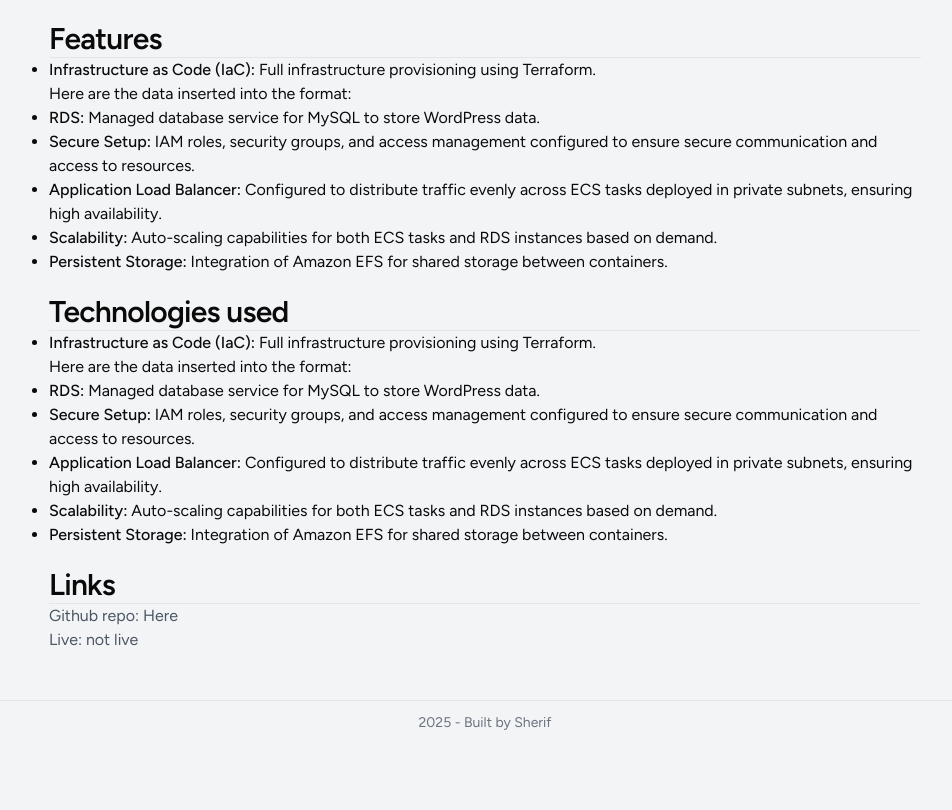
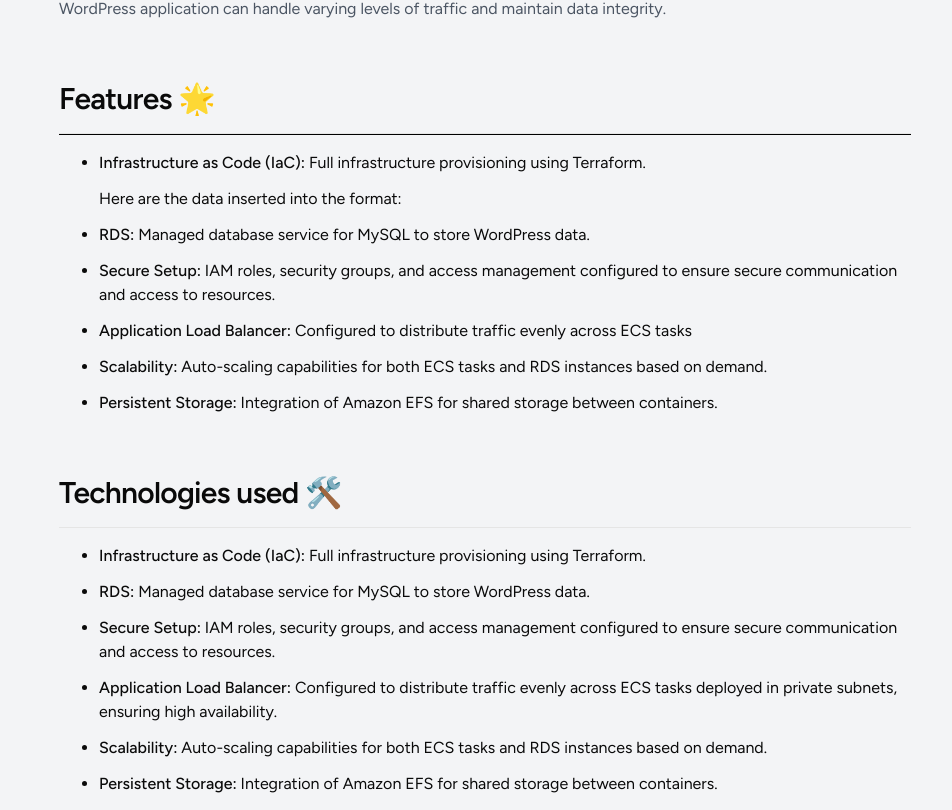
Before and after one commit to Sherifsani/bayt, a Next.js app: page /projects/project1 in a window 1280 px wide. Shown: the part 890-1700 px from the top of the page, without its empty margins (155-1107 px from the left). Before the commit the page ends 1635 px from the top, so only its background shows below. Built offline with nearby package versions, Linux system fonts and the light colour scheme.

Commit message:
improved UI of project page template

```diff
--- a/app/layout.tsx
+++ b/app/layout.tsx
@@ -42,7 +42,7 @@
         className={`${figtree.className} ${barlow_condensed.variable} antialiased overflow-x-hidden w-screen bg-gray-100`}
       >
         <Navbar />
-        <div className="max-w-[920px] mx-auto px-6 ">{children}</div>
+        <div className="max-w-[900px] mx-auto px-6 ">{children}</div>
         <Footer />
       </body>
     </html>
--- a/app/projects/project1/page.tsx
+++ b/app/projects/project1/page.tsx
@@ -2,19 +2,19 @@
 
 const page = () => {
   return (
-    <div>
+    <div className="project-page flex flex-col gap-10 mb-40">
       <div className="head mt-16 grid grid-cols-1 gap-5">
-        <div className="img">
+        <div className="img w-full grid place-items-center overflow-hidden">
           <img
             src="/project-1.png"
             alt=""
-            className="w-full md:w-3/4 mx-auto"
+            className="w-full md:w-4/5 mx-auto"
           />
         </div>
         <h1 className="font-[600] mt-5 text-2xl md:text-3xl tracking-tight lg:text-4xl">
           Scalable Wordpress Deployment
         </h1>
-        <hr className="w-full" />
+        <hr className="w-full h-[1.5px] bg-black" />
 
         <p className="flex flex-col gap-5 text-[15px] md:text-base">
           <span>
@@ -39,17 +39,52 @@
         </p>
       </div>
 
-      <div className="features">
+      <div className="features flex flex-col gap-4">
         <h1 className="font-[600] mt-5 text-xl md:text-2xl tracking-tight lg:text-3xl">
-          Features
+          Features 🌟
         </h1>
-        <hr className="w-full" />
-        <ul className="features-list">
+        <hr className="w-full h-[1.5px] bg-black" />
+        <ul className="features-list flex flex-col gap-3 pl-4 md:pl-10">
           <li className="">
             <span>Infrastructure as Code (IaC):</span> Full infrastructure
             provisioning using Terraform.
           </li>
           Here are the data inserted into the format:
+          <li className="">
+            <span>RDS:</span> Managed database service for MySQL to store
+            WordPress data.
+          </li>
+          <li className="">
+            <span>Secure Setup:</span> IAM roles, security groups, and access
+            management configured to ensure secure communication and access to
+            resources.
+          </li>
+          <li className="">
+            <span>Application Load Balancer:</span> Configured to distribute
+            traffic evenly across ECS tasks
+          </li>
+          <li className="">
+            <span>Scalability:</span> Auto-scaling capabilities for both ECS
+            tasks and RDS instances based on demand.
+          </li>
+          <li className="">
+            <span>Persistent Storage:</span> Integration of Amazon EFS for
+            shared storage between containers.
+          </li>
+        </ul>
+      </div>
+
+      <div className="technologies flex flex-col gap-4">
+        <h2 className="font-[600] mt-5 text-xl md:text-2xl tracking-tight lg:text-3xl">
+          Technologies used 🛠️
+        </h2>
+        <hr className="w-full h-[1.5px] bg-black" />
+
+        <ul className="features-list flex flex-col gap-3 pl-4 md:pl-10">
+          <li className="">
+            <span>Infrastructure as Code (IaC):</span> Full infrastructure
+            provisioning using Terraform.
+          </li>
           <li className="">
             <span>RDS:</span> Managed database service for MySQL to store
             WordPress data.
@@ -75,54 +110,17 @@
         </ul>
       </div>
 
-      <div className="technologies">
+      <div className="links flex flex-col gap-4">
         <h2 className="font-[600] mt-5 text-xl md:text-2xl tracking-tight lg:text-3xl">
-          Technologies used
+          Links 🔗
         </h2>
-        <hr className="w-full" />
-
-        <ul className="features-list">
-          <li className="">
-            <span>Infrastructure as Code (IaC):</span> Full infrastructure
-            provisioning using Terraform.
-          </li>
-          Here are the data inserted into the format:
-          <li className="">
-            <span>RDS:</span> Managed database service for MySQL to store
-            WordPress data.
-          </li>
-          <li className="">
-            <span>Secure Setup:</span> IAM roles, security groups, and access
-            management configured to ensure secure communication and access to
-            resources.
-          </li>
-          <li className="">
-            <span>Application Load Balancer:</span> Configured to distribute
-            traffic evenly across ECS tasks deployed in private subnets,
-            ensuring high availability.
-          </li>
-          <li className="">
-            <span>Scalability:</span> Auto-scaling capabilities for both ECS
-            tasks and RDS instances based on demand.
-          </li>
-          <li className="">
-            <span>Persistent Storage:</span> Integration of Amazon EFS for
-            shared storage between containers.
-          </li>
-        </ul>
-      </div>
-
-      <div className="links ">
-        <h2 className="font-[600] mt-5 text-xl md:text-2xl tracking-tight lg:text-3xl">
-          Links
-        </h2>
-        <hr className="w-full" />
-        <p>
+        <hr className="w-full h-[1.5px] bg-black" />
+        <p className="pl-10">
           <span>Github repo: </span>
           <a>Here</a>
         </p>
 
-        <p>
+        <p className="pl-10">
           <span>Live: </span>
           <a>not live</a>
         </p>
```
Also changed, not shown: app/globals.css (line endings or trailing spaces).
